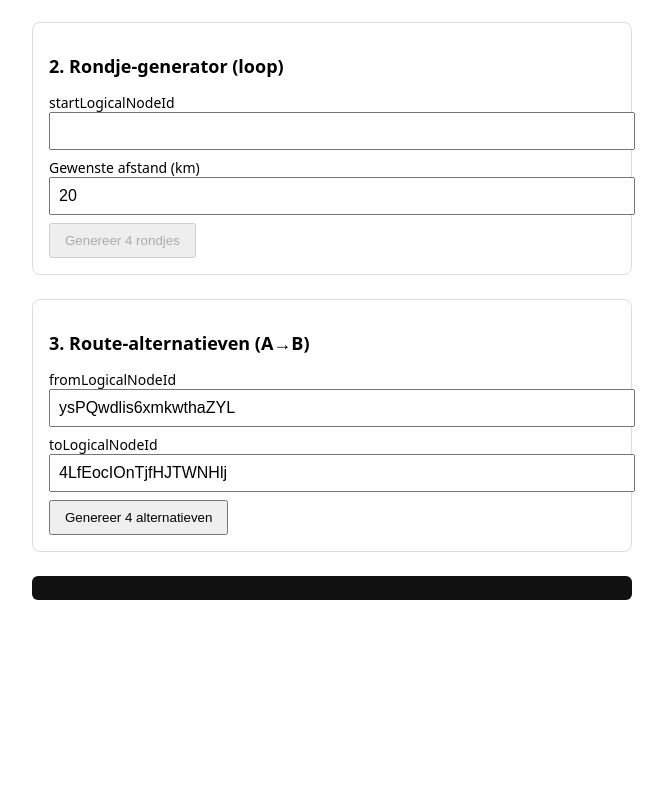
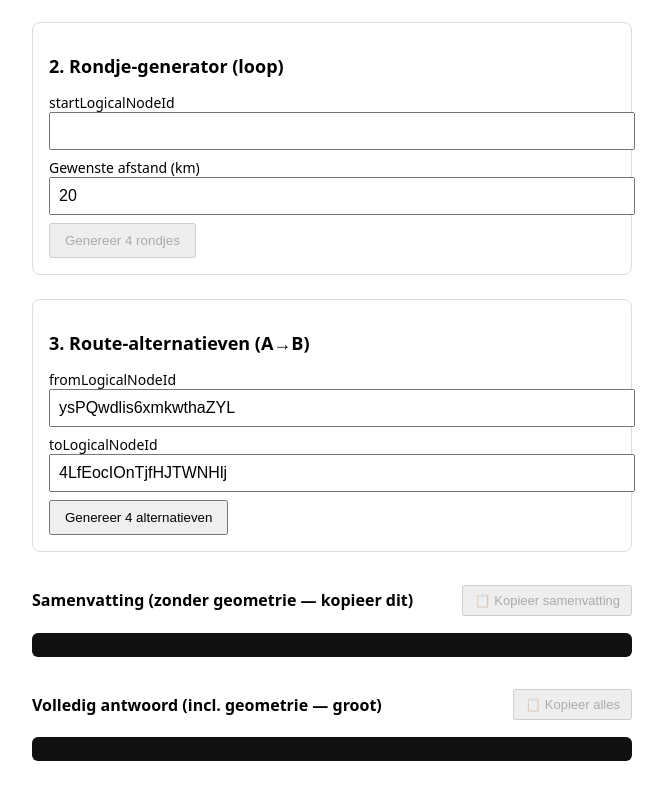
Before and after one commit to stuctech-eng/GoKnoop, a Next.js app: page /admin/capabilities-test in a window 1280 px wide. Shown: the part 351-1150 px from the top of the page, without its empty margins (308-974 px from the left). Before the commit the page ends 994 px from the top, so only its background shows below. Built offline with nearby package versions, Linux system fonts and the light colour scheme.

Commit message:
goknoop capabilities test v2 — v1.0.72 — 28 aug 2026, 18:35

```diff
--- a/app/admin/capabilities-test/page.tsx
+++ b/app/admin/capabilities-test/page.tsx
@@ -7,6 +7,17 @@ import { useState } from "react";
  * location-resolve, route/alternatives, route/loop.
  * Alleen voor eigen gebruik.
  */
+
+type LoopSummaryItem = {
+  actualDistanceM: number;
+  deviationM: number;
+  deviationPercent: number;
+  targetDistanceM: number;
+  nodeCount: number;
+  edgeCount: number;
+};
+type RouteSummaryItem = { distanceM: number; nodeCount: number; edgeCount: number };
+
 export default function CapabilitiesTestPage() {
   const [placeName, setPlaceName] = useState("Utrecht");
   const [loopStartId, setLoopStartId] = useState("");
@@ -14,11 +25,65 @@ export default function CapabilitiesTestPage() {
   const [altFrom, setAltFrom] = useState("ysPQwdlis6xmkwthaZYL");
   const [altTo, setAltTo] = useState("4LfEocIOnTjfHJTWNHlj");
   const [result, setResult] = useState<string>("");
+  const [summary, setSummary] = useState<string>("");
   const [loading, setLoading] = useState(false);
+
+  function buildSummaryObject(path: string, data: Record<string, unknown>): Record<string, unknown> {
+    if (path === "/api/location/resolve") {
+      const candidates =
+        (data.candidates as { logicalNodeId: string; displayNumber?: string; displayRegio?: string; distanceM: number }[]) ||
+        [];
+      return {
+        geocodedAs: data.geocodedAs,
+        candidateCount: candidates.length,
+        candidates: candidates.map((c) => ({
+          logicalNodeId: c.logicalNodeId,
+          displayNumber: c.displayNumber,
+          displayRegio: c.displayRegio,
+          distanceM: Math.round(c.distanceM),
+        })),
+      };
+    }
+    if (path === "/api/route/loop") {
+      const loops =
+        (data.loops as {
+          actualDistanceM: number;
+          deviationM: number;
+          deviationPercent: number;
+          targetDistanceM: number;
+          route: { nodes: string[]; edges: string[] };
+        }[]) || [];
+      const summaryItems: LoopSummaryItem[] = loops.map((l) => ({
+        actualDistanceM: Math.round(l.actualDistanceM),
+        deviationM: Math.round(l.deviationM),
+        deviationPercent: Math.round(l.deviationPercent * 10) / 10,
+        targetDistanceM: l.targetDistanceM,
+        nodeCount: l.route.nodes.length,
+        edgeCount: l.route.edges.length,
+      }));
+      return {
+        foundCount: data.foundCount,
+        requestedCount: data.requestedCount,
+        estimatedRadiusM: data.estimatedRadiusM ? Math.round(data.estimatedRadiusM as number) : undefined,
+        loops: summaryItems,
+      };
+    }
+    if (path === "/api/route/alternatives") {
+      const routes = (data.routes as { distanceM: number; nodes: string[]; edges: string[] }[]) || [];
+      const summaryItems: RouteSummaryItem[] = routes.map((r) => ({
+        distanceM: Math.round(r.distanceM),
+        nodeCount: r.nodes.length,
+        edgeCount: r.edges.length,
+      }));
+      return { foundCount: data.foundCount, requestedCount: data.requestedCount, routes: summaryItems };
+    }
+    return data;
+  }
 
   async function callApi(path: string, body: unknown) {
     setLoading(true);
     setResult("Bezig...");
+    setSummary("");
     const t0 = Date.now();
     try {
       const res = await fetch(path, {
@@ -27,14 +92,33 @@ export default function CapabilitiesTestPage() {
         body: JSON.stringify(body),
       });
       const data = await res.json();
-      setResult(JSON.stringify({ httpStatus: res.status, clientTimeMs: Date.now() - t0, response: data }, null, 2));
+      const clientTimeMs = Date.now() - t0;
+      setResult(JSON.stringify({ httpStatus: res.status, clientTimeMs, response: data }, null, 2));
+
+      if (res.ok) {
+        setSummary(JSON.stringify({ httpStatus: res.status, clientTimeMs, ...buildSummaryObject(path, data) }, null, 2));
+      } else {
+        setSummary(JSON.stringify({ httpStatus: res.status, clientTimeMs, error: data.error, details: data.details }, null, 2));
+      }
+
       if (data?.candidates?.[0]?.logicalNodeId) {
         setLoopStartId(data.candidates[0].logicalNodeId);
       }
     } catch (err) {
-      setResult(`Fout: ${err instanceof Error ? err.message : String(err)}`);
+      const msg = `Fout: ${err instanceof Error ? err.message : String(err)}`;
+      setResult(msg);
+      setSummary(msg);
     }
     setLoading(false);
+  }
+
+  async function copyToClipboard(text: string) {
+    try {
+      await navigator.clipboard.writeText(text);
+      alert("Gekopieerd naar klembord.");
+    } catch {
+      alert("Kopiëren mislukt — selecteer de tekst handmatig.");
+    }
   }
 
   return (
@@ -56,7 +140,9 @@ export default function CapabilitiesTestPage() {
         >
           Zoek dichtstbijzijnde knooppunten
         </button>
-        <p style={{ fontSize: 12, color: "#666" }}>Het eerste gevonden knooppunt wordt automatisch ingevuld als startpunt hieronder.</p>
+        <p style={{ fontSize: 12, color: "#666" }}>
+          Het eerste gevonden knooppunt wordt automatisch ingevuld als startpunt hieronder.
+        </p>
       </section>
 
       <section style={{ marginTop: "1.5rem", padding: "1rem", border: "1px solid #ddd", borderRadius: 8 }}>
@@ -76,7 +162,13 @@ export default function CapabilitiesTestPage() {
         />
         <button
           disabled={loading || !loopStartId}
-          onClick={() => callApi("/api/route/loop", { startLogicalNodeId: loopStartId, targetDistanceM: targetDistanceKm * 1000, count: 4 })}
+          onClick={() =>
+            callApi("/api/route/loop", {
+              startLogicalNodeId: loopStartId,
+              targetDistanceM: targetDistanceKm * 1000,
+              count: 4,
+            })
+          }
           style={{ marginTop: 8, padding: "8px 14px" }}
         >
           Genereer 4 rondjes
@@ -106,9 +198,41 @@ export default function CapabilitiesTestPage() {
         </button>
       </section>
 
+      <div style={{ marginTop: "1.5rem" }}>
+        <div style={{ display: "flex", justifyContent: "space-between", alignItems: "center" }}>
+          <h2 style={{ fontSize: 16 }}>Samenvatting (zonder geometrie — kopieer dit)</h2>
+          <button onClick={() => copyToClipboard(summary)} disabled={!summary} style={{ padding: "6px 10px", fontSize: 13 }}>
+            📋 Kopieer samenvatting
+          </button>
+        </div>
         <pre
           style={{
-          marginTop: "1.5rem",
+            marginTop: 8,
+            background: "#111",
+            color: "#0f0",
+            padding: 12,
+            fontSize: 12,
+            whiteSpace: "pre-wrap",
+            wordBreak: "break-word",
+            borderRadius: 6,
+            maxHeight: 350,
+            overflowY: "auto",
+          }}
+        >
+          {summary}
+        </pre>
+      </div>
+
+      <div style={{ marginTop: "1.5rem" }}>
+        <div style={{ display: "flex", justifyContent: "space-between", alignItems: "center" }}>
+          <h2 style={{ fontSize: 16 }}>Volledig antwoord (incl. geometrie — groot)</h2>
+          <button onClick={() => copyToClipboard(result)} disabled={!result} style={{ padding: "6px 10px", fontSize: 13 }}>
+            📋 Kopieer alles
+          </button>
+        </div>
+        <pre
+          style={{
+            marginTop: 8,
             background: "#111",
             color: "#0f0",
             padding: 12,
@@ -116,12 +240,13 @@ export default function CapabilitiesTestPage() {
             whiteSpace: "pre-wrap",
             wordBreak: "break-word",
             borderRadius: 6,
-          maxHeight: 500,
+            maxHeight: 300,
             overflowY: "auto",
           }}
         >
           {result}
         </pre>
+      </div>
     </main>
   );
 }
```
Lines whose indentation alone changed are shown as unchanged.
